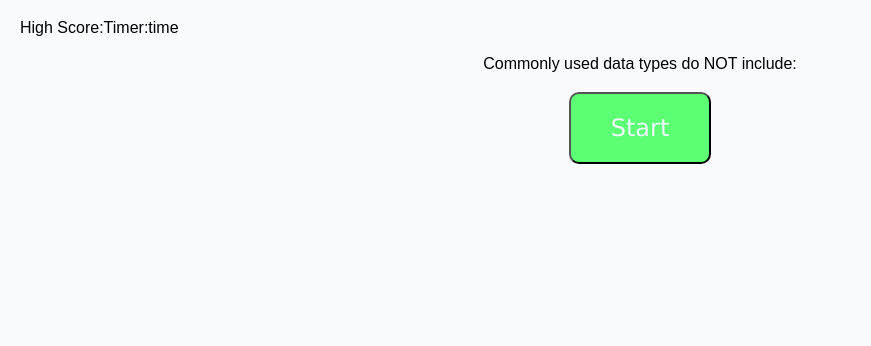
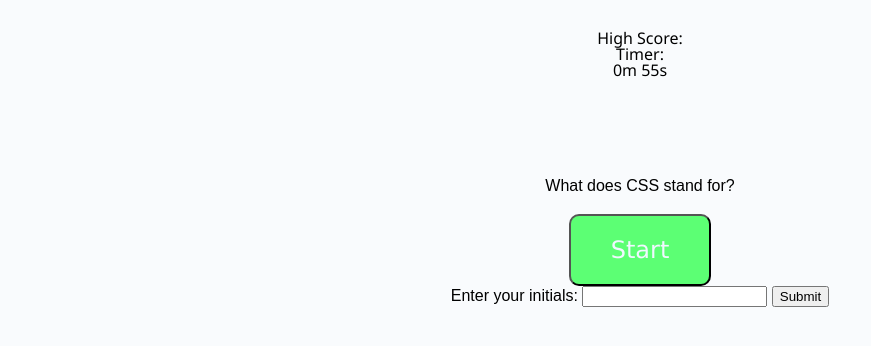
Before and after one commit to hobbsab/JSQuiz, a plain HTML site: page index.html in a window 1280 px wide. Shown: the whole page, without its empty margins (0-871 px from the left). Drawn offline with Linux system fonts and the light colour scheme.

Commit message:
edited js more, prompt right/wrong answers

```diff
--- a/index.html
+++ b/index.html
@@ -10,8 +10,8 @@
     <div class="wrapper">
       <header>
         <div id="highscore">High Score:</div>
-        <div id="blank">Timer:</div>
-        <div id="timer">time</div>
+        <div class="timer" id="countdown">Timer:</div>
+        <div class="timer" id="timercount">time</div>
       </header>
         <h1 id="question-container">1234</h1>
 
@@ -26,6 +26,12 @@
           </p>
         </div>
 
+        <form id="initials-form">
+          <label for="initials">Enter your initials:</label>
+          <input type="text" id="initials" name="initials" required>
+          <button type="submit">Submit</button>
+        </form>
+
     <script src="script.js"></script>
   </body>
 </html>
--- a/script.js
+++ b/script.js
@@ -1,10 +1,9 @@
 // Document elements
-let choiceA=document.getElementById("choiceA")
-let choiceB=document.getElementById("choiceB")
-let choiceC=document.getElementById("choiceC")
-let choiceD=document.getElementById("choiceD")
-let highScore=document.getElementById("highscore")
-let qText=document.getElementById("questiontext")
+// let choiceA=document.getElementById("choiceA")
+// let choiceB=document.getElementById("choiceB")
+// let choiceC=document.getElementById("choiceC")
+// let choiceD=document.getElementById("choiceD")
+let qText=document.getElementById("question-container")
 
 const startButton = document.getElementById("startButton");
 const choiceButtons = document.getElementsByClassName("choicebtn");
@@ -19,44 +18,47 @@ function showChoiceButtons() {
 // Event listener for the Start button
 startButton.addEventListener("click", function() {
   showChoiceButtons();
+  startButton.style.display = "none";
 });
 startButton.addEventListener("click", function() {
-  startButton.style.display = "none";
+  qText.style.display = 'block';
 });
 
-// Function to update the timer in the HTML
-function updateTimer() {
-  const timerElement = document.getElementById("timer");
-  timerElement.textContent = `Time left: ${timeLeft} seconds`;
-}
+// Set the countdown duration in seconds
+const countdownDuration = 60;
 
-// Set the timer to 75 seconds
-let timeLeft = 75;
+// Calculate the countdown end time
+const countdownEndTime = new Date().getTime() + (countdownDuration * 1000);
 
-// Function to start the timer
-function startTimer() {
-  // Update the timer every second
-  const timer = setInterval(() => {
-    // Display the remaining time
-    console.log(`Time left: ${timeLeft} seconds`);
-    // Decrease the time by 1 second
-    timeLeft--;
-    // Check if the timer has reached 0
-    if (timeLeft === 0) {
-      // Stop the timer
-      clearInterval(timer);
-      console.log("Time's up!");
-    }
-  }, 1000);
-}
+// Update the countdown every second
+const countdown = setInterval(() => {
+  // Get the current date and time
+  const now = new Date().getTime();
 
-// Call the startTimer() function to start the timer
-startTimer();
-  console.log('HI, test');
+  // Calculate the time remaining
+  const timeRemaining = countdownEndTime - now;
 
+  // Calculate minutes and seconds
+  const minutes = Math.floor((timeRemaining % (1000 * 60 * 60)) / (1000 * 60));
+  const seconds = Math.floor((timeRemaining % (1000 * 60)) / 1000);
+
+  // Display the countdown on the HTML page
+  document.getElementById("timercount").innerHTML = `${minutes}m ${seconds}s`;
+
+  // If the countdown is finished, display a message
+  if (timeRemaining < 0) {
+    clearInterval(countdown);
+    document.getElementById("timercount").innerHTML = "Time is up!";
+  }
+}, 1000);
 
 
   const questions = [
+    {
+      question: "What does CSS stand for?",
+      answers: ["Creative stylesheets", "Cascading stylesheets", "C", "Cat style"],
+      correctAnswer: "console.log"
+    },
     {
       question: "Commonly used data types do NOT include:",
       answers: ["strings", "booleans", "alerts", "numbers"],
@@ -77,7 +79,6 @@ startTimer();
       answers: ["JavaScript", "console.log", "Terminal/bash", "For loops"],
       correctAnswer: "console.log"
     },
-    // Add more questions and answers as needed
   ];
 
 
@@ -96,70 +97,48 @@ function displayQuestion() {
   });
 }
 
+let score = 0;
+
 function checkAnswer(event) {
   const selectedAnswer = event.target.textContent;
   const currentQuestion = questions[currentQuestionIndex];
 
+// check if it's last question
+  // if (currentQuestionIndex === questions.length) {
+  // endQuiz();
+
   if (selectedAnswer === currentQuestion.correctAnswer) {
-    // Handle correct answer logic
-    // Move to the next question
+    // correct answer
+    // move to next question
+    alert('Correct!');
+    score += 10;
+    console.log(score); //show score in console
     currentQuestionIndex++;
     displayQuestion();
   } else {
-    // Handle incorrect answer logic
-    // Subtract time from the timer or perform other actions
+    alert('Wrong!');
+    // wrong answer
+    currentQuestionIndex++;
+    displayQuestion();
   }
 }
 
-// Start the quiz by displaying the first question
+
+// function endQuiz()
+// entering your initials after quiz
+const initialsForm = document.getElementById('initials-form');
+initialsForm.style.display = 'block';
+
+initialsForm.addEventListener('submit', function(event) {
+  event.preventDefault();
+
+  const initialsInput = document.getElementById('initials');
+  const initials = initialsInput.value;
+
+//save initials?
+  console.log('your initials', initials);
+  initialsInput.value = '';
+});
+
+// start quiz
 displayQuestion();
-
-
-
-
-
-
-
-
-
-
-
-
-
-
-
-
-// questions = [
-//   {
-//     question: "What is the capital of France?",
-//     choices: ["London", "Paris", "Berlin", "Madrid"],
-//     correctAnswer: "Paris"
-//   },
-//   {
-//     question: "Which programming language is used for web development?",
-//     choices: ["Java", "Python", "JavaScript", "C++"],
-//     correctAnswer: "JavaScript"
-//   },
-//   // Add more question objects here
-// ];
-
-// quizQuestions.forEach((questionObj, index) => {
-//   const questionElement = document.createElement("div");
-//   questionElement.innerHTML = `<p>${index + 1}. ${questionObj.question}</p>`;
-
-//   questionObj.options.forEach((option, optionIndex) => {
-//     const optionButton = document.createElement("button");
-//     optionButton.textContent = option;
-//     questionElement.appendChild(optionButton);
-//   });
-
-
-//   quizContainer.appendChild(questionElement);
-// });
-
-
-
-
-
-const firstQuestion = quizQuestions[0].question;
-const firstQuestionAnswers = quizQuestions[0].answers;
--- a/style.css
+++ b/style.css
@@ -7,16 +7,29 @@ h1, h2 {
   text-align: center;
 }
 
+.question-container {
+  display: none;
+}
+
+form {
+  display: none
+}
+
+
 div {
   text-align: center;
 }
 
 header {
-  display: flex;
-  margin: 20px;
+  font-family: 'Segoe UI', Tahoma, Geneva, Verdana, sans-serif;
+  display: inline-block;
+  text-align: left;
+  margin-bottom: 100px;
+  margin-top: 30px;
 }
 
 .blank {
+  font-family: 'Segoe UI', Tahoma, Geneva, Verdana, sans-serif;
   color: aqua;
   justify-content:end
 }
```
Also changed, not shown: README.md.
